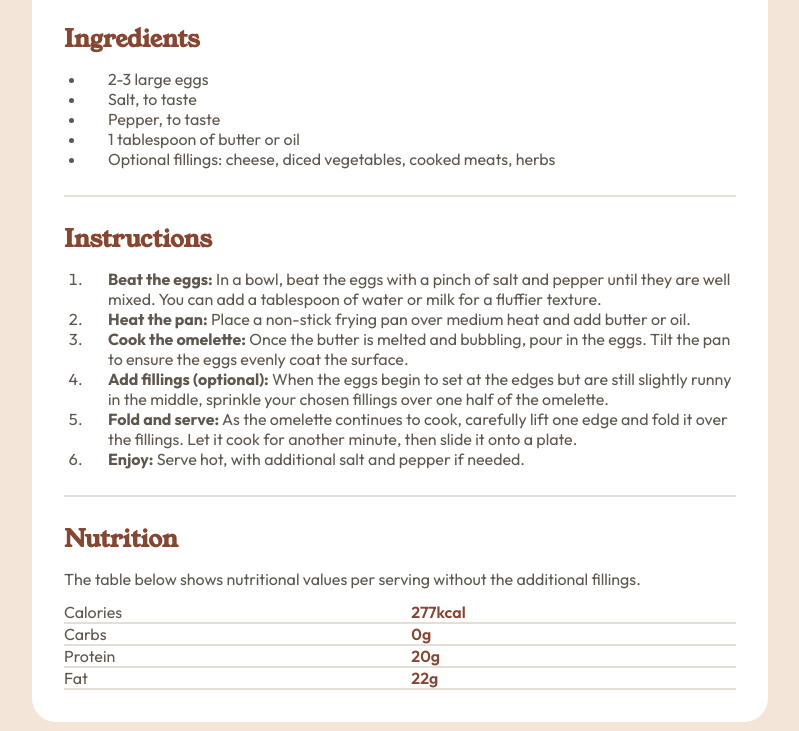
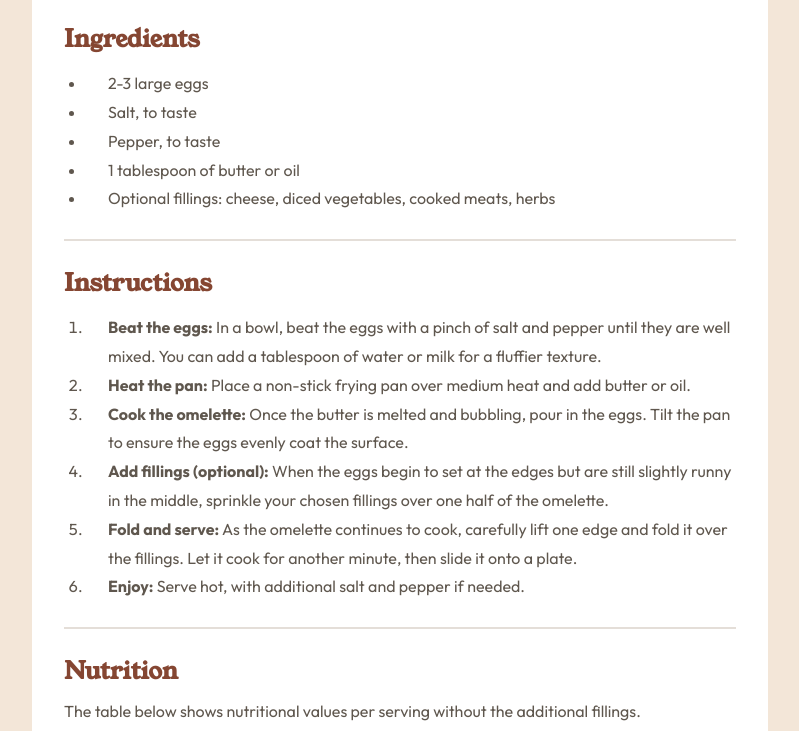
Before and after one commit to starberries/recipes-page, a plain HTML site: page index.html in a window 1280 px wide. Shown: the part 723-1454 px from the top of the page, without its empty margins (240-1039 px from the left). Drawn offline with Linux system fonts and the light colour scheme.

Commit message:
Update line-height and table row height styling

```diff
--- a/index.html
+++ b/index.html
@@ -19,7 +19,7 @@
     <div class="prep my-2">
       <h2 class="rose-title">Preparation time</h2>
 
-      <ul>
+      <ul class="lh-1-8">
         <li><strong>Total:</strong> Approximately 10 minutes</li>
         <li><strong>Preparation:</strong> 5 minutes</li>
         <li><strong>Cooking:</strong> 5 minutes</li>
@@ -28,7 +28,7 @@
 
     <div class="ingredients my-2">
       <h2 class="my-1 brown-title">Ingredients</h2>
-      <ul>
+      <ul class="lh-1-8">
         <li>2-3 large eggs</li>
         <li>Salt, to taste</li>
         <li>Pepper, to taste</li>
@@ -41,7 +41,7 @@
 
     <div class="instructions my-2">
       <h2 class="my-1 brown-title">Instructions</h2>
-      <ol>
+      <ol class="lh-1-8">
         <li><strong>Beat the eggs:</strong> In a bowl, beat the eggs with a pinch of salt and pepper until they are well mixed. You can add a tablespoon of water or milk for a fluffier texture.</li>
         <li><strong>Heat the pan:</strong> Place a non-stick frying pan over medium heat and add butter or oil.</li>
         <li><strong>Cook the omelette:</strong> Once the butter is melted and bubbling, pour in the eggs. Tilt the pan to ensure the eggs evenly coat the surface.</li>
@@ -71,7 +71,7 @@
           <th>Protein</th>
           <td>20g</td>
         </tr>
-        <tr>
+        <tr class="last-row">
           <th>Fat</th>
           <td>22g</td>
         </tr>
--- a/style.css
+++ b/style.css
@@ -48,6 +48,44 @@ hr {
     border: 1px solid var(--stone-150);
 }
 
+table {
+    width: 100%;
+    text-align: left;
+    font-weight: 400;
+    padding-left: 2rem;
+    gap: 1rem;
+    border-collapse: collapse;
+}
+
+tr {
+    width: inherit;
+    border-bottom: 1px var(--stone-150) solid;
+}
+
+tr.last-row {
+    border: none;
+}
+
+th {
+    font-weight: 400;
+}
+
+th, td {
+    height: 3rem;
+    padding-left: 2rem;
+}
+
+td {
+    color: var(--brown-800);
+    font-weight: 600;
+}
+
+.prep {
+    background-color: var(--rose-50);
+    border-radius: 0.7rem;
+    padding: 1.5rem;
+}
+
 .stone-title {
     color: var(--stone-900);
 }
@@ -61,47 +99,17 @@ hr {
     font-family: 'Outfit', sans-serif;
     font-size: 1.3rem;
     font-weight: 700;
+    margin-bottom: 1rem;
 }
-
-.prep {
-    background-color: var(--rose-50);
-    border-radius: 0.7rem;
-    padding: 1.5rem;
-}
-
-.prep ul {
-    margin-top: 1rem;
-    line-height: 1.8rem;
-}
-
-table {
-    width: 100%;
-    text-align: left;
-    font-weight: 400;
-    padding-left: 2rem;
-    gap: 1rem;
-    border-collapse: collapse;
-}
-
-tr {
-    width: inherit;
-    border-bottom: 2px var(--stone-150) solid;
-}
-
-th {
-    font-weight: 400;
-}
-
-td {
-    color: var(--brown-800);
-    font-weight: 600;
-}
-
 
 .attribution { font-size: 11px; text-align: center; }
 .attribution a { color: hsl(228, 45%, 44%); }
 
 /* Utilities */
+
+.lh-1-8 {
+    line-height: 1.8rem;
+}
 
 .my-1 {
     margin: 0.8rem 0;
```
